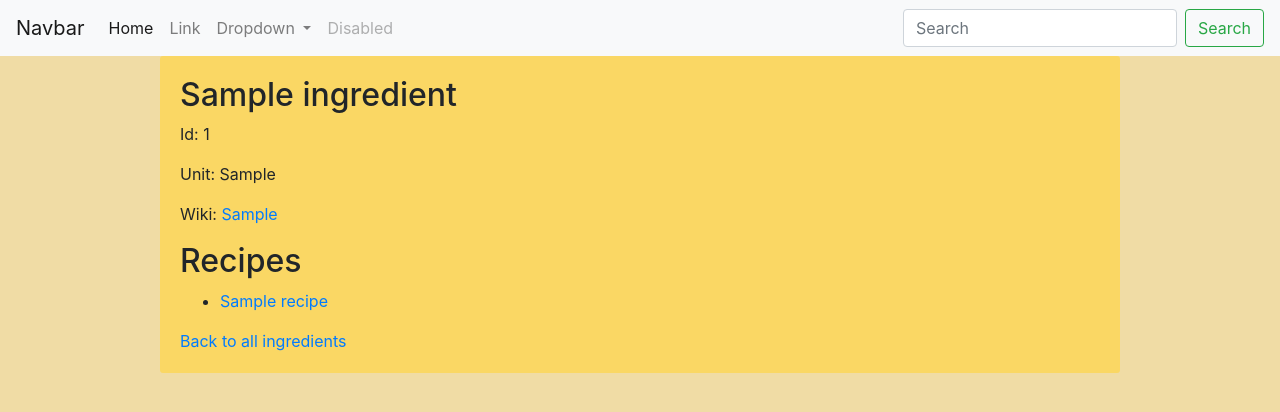
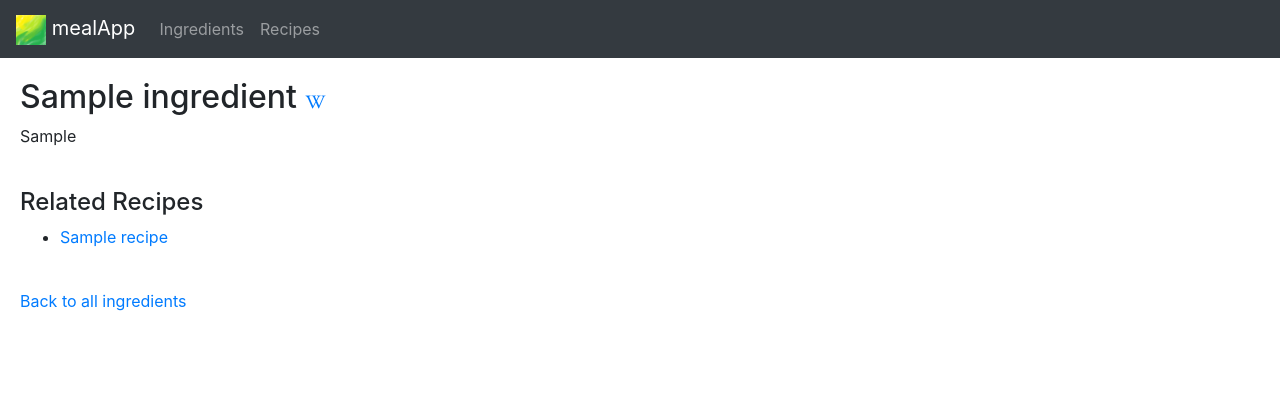
Before and after one commit to mamedc/meal_app, a Django app: page /ingredient/1/ in a window 1280 px wide. Shown: the top 412 px of the page. Run offline with Django 3.2, Linux system fonts and the light colour scheme; tables that the repository leaves empty hold one stand-in row (values such as "Sample post"); some libraries are stand-ins or nearby versions.

Commit message:
nav bar and others

```diff
--- a/ingredients/models.py
+++ b/ingredients/models.py
@@ -17,7 +17,7 @@ class Ingredient(models.Model):
 	wiki = models.URLField(max_length=250, default='')
 
 	def __str__(self):
-		return f"{self.name}, {self.unit}, {self.wiki}"
+		return f"{self.name}, {self.unit}"
 
 	def get_absolute_url(self):
 		return reverse('ingredient-page', kwargs={'ingredient_id': self.pk})
@@ -28,9 +28,13 @@ class Recipe(models.Model):
 	name = models.CharField(max_length=64)
 	recipe_yield = models.IntegerField()
 	recipeIngredients = models.ManyToManyField(Ingredient, through='IngrQuantity', related_name='rec_ingredients')
+	instructions = models.TextField()
 
 	def __str__(self):
-		return f"{self.name}, {self.recipe_yield}"
+		return f"{self.name}"
+
+
+
 class IngrQuantity(models.Model):
 	recipe = models.ForeignKey(Recipe, on_delete=models.CASCADE)
 	ingr = models.ForeignKey(Ingredient, on_delete=models.CASCADE)
--- a/ingredients/static/ingredients/style.css
+++ b/ingredients/static/ingredients/style.css
@@ -1,13 +1,21 @@
+/*
 body {
 	background:#f0dca5;
 }
+*/
 
- #div_1 {
-	padding:20px 20px 20px 20px;
+/*
+#div_1 {
+	padding:50px 20px 20px 20px;
 	width: 75%;
 	margin: 0 auto;
 	border-radius: 3px;
 	background-color: #fad764;
+}
+*/
+
+#div_1 {
+	padding:20px 5px 5px 20px;
 }
 
 #table_id {
@@ -17,3 +25,7 @@ body {
 .dataTables_filter {
 	float: right !important;
 }
+
+#wiki_link {
+  font-size: .5em;
+}
--- a/ingredients/templates/ingredients/base.html
+++ b/ingredients/templates/ingredients/base.html
@@ -12,6 +12,8 @@
     <script type="text/javascript" charset="utf8" src="https://cdn.datatables.net/1.10.19/js/jquery.dataTables.js"></script>
     <script type="text/javascript" src="{% static 'ingredients/my_script.js' %}"></script>
 
+    <script src="https://kit.fontawesome.com/9692705876.js"></script>
+
     {% if title %}
         <title>{{ title }}</title>
     {% else %}
@@ -22,39 +24,75 @@
 <body>
 
     <!-- Nav bar -->
-    <nav class="navbar navbar-expand-lg navbar-light bg-light">
-        <a class="navbar-brand" href="#">Navbar</a>
+    <nav class="navbar navbar-expand-lg navbar-dark bg-dark">
+
+        <!-- Logo and logo name -->
+        <a class="navbar-brand" href="#">
+            <img src="{% static 'ingredients/logo.png' %}" width="30" height="30" alt="">
+            mealApp
+        </a>
+
+        <!-- Toggler -->
         <button class="navbar-toggler" type="button" data-toggle="collapse" data-target="#navbarSupportedContent" aria-controls="navbarSupportedContent" aria-expanded="false" aria-label="Toggle navigation">
             <span class="navbar-toggler-icon"></span>
         </button>
 
+
         <div class="collapse navbar-collapse" id="navbarSupportedContent">
             <ul class="navbar-nav mr-auto">
+
+                <!-- Link Ingredients -->
+                {% if current_url == 'manage_ingredient' %}
                     <li class="nav-item active">
-            <a class="nav-link" href="#">Home <span class="sr-only">(current)</span></a>
+                        <a class="nav-link" href="{% url 'manage_ingredient' %}">Ingredients
+                            <!--span class="sr-only">(current)</span-->
+                        </a>
                     </li>
+                {% else %}
                     <li class="nav-item">
-            <a class="nav-link" href="#">Link</a>
+                        <a class="nav-link" href="{% url 'manage_ingredient' %}">Ingredients
+                        </a>
                     </li>
-          <li class="nav-item dropdown">
-            <a class="nav-link dropdown-toggle" href="#" id="navbarDropdown" role="button" data-toggle="dropdown" aria-haspopup="true" aria-expanded="false">
-              Dropdown
+                {% endif %}
+
+                <!-- Link Recipes -->
+                {% if current_url == 'recipes-page' %}
+                    <li class="nav-item active">
+                        <a class="nav-link" href="{% url 'recipes-page' %}">Recipes
+                            <!--span class="sr-only">(current)</span-->
                         </a>
+                    </li>
+                {% else %}
+                    <li class="nav-item">
+                        <a class="nav-link" href="{% url 'recipes-page' %}">Recipes
+                        </a>
+                    </li>
+                {% endif %}
+
+                <!-- Desabled Link -->
+                <!--li class="nav-item">
+                    <a class="nav-link disabled" href="#" tabindex="-1" aria-disabled="true">Disabled</a>
+                </li-->
+
+                <!-- Dropdown -->
+                <!--li class="nav-item dropdown">
+                    <a class="nav-link dropdown-toggle" href="#" id="navbarDropdown" role="button" data-toggle="dropdown" aria-haspopup="true" aria-expanded="false">Dropdown</a>
                     <div class="dropdown-menu" aria-labelledby="navbarDropdown">
                         <a class="dropdown-item" href="#">Action</a>
                         <a class="dropdown-item" href="#">Another action</a>
                         <div class="dropdown-divider"></div>
                         <a class="dropdown-item" href="#">Something else here</a>
                     </div>
-          </li>
-          <li class="nav-item">
-            <a class="nav-link disabled" href="#" tabindex="-1" aria-disabled="true">Disabled</a>
-          </li>
+                </li-->
+
             </ul>
-        <form class="form-inline my-2 my-lg-0">
+
+            <!-- Search form -->
+            <!--form class="form-inline my-2 my-lg-0">
                 <input class="form-control mr-sm-2" type="search" placeholder="Search" aria-label="Search">
                 <button class="btn btn-outline-success my-2 my-sm-0" type="submit">Search</button>
-        </form>
+            </form-->
+
         </div>
     </nav>
 
--- a/ingredients/templates/ingredients/ingredient.html
+++ b/ingredients/templates/ingredients/ingredient.html
@@ -3,13 +3,19 @@
 
 {% block content %}
 <div id="div_1">
-	<h2>{{ ingredient.name }}</h2>
-	<p>Id: {{ ingredient.id }}</p>
-	<p>Unit: {{ ingredient.unit }}</p>
-	<p>Wiki: <a href="{{ ingredient.wiki }}" target="_blank">{{ ingredient.wiki }}</a></p>
 
+	<h2>{{ ingredient.name }}
+		<span id='wiki_link'>
+			<a href="{{ ingredient.wiki }}" target="_blank">
+				<i class="fab fa-wikipedia-w"></i>
+			</a>
+		</span>
+	</h2>
 
-	<h2>Recipes</h2>
+	<p>{{ ingredient.unit }}</p>
+
+	<br>
+	<h4>Related Recipes</h4>
 
 	<ul>
 		{% for recipe in recipes %}
@@ -19,8 +25,8 @@
 		{% endfor %}
 	</ul>
 
-
-	<a href="{% url 'ingredients-page' %}">Back to all ingredients</a>
+	<br>
+	<a href="{% url 'manage_ingredient' %}">Back to all ingredients</a>
 
 </div>
 {% endblock content %}
--- a/ingredients/views.py
+++ b/ingredients/views.py
@@ -1,6 +1,6 @@
 from django.http import HttpResponse, Http404, HttpResponseRedirect
 from django.shortcuts import render, redirect
-from django.urls import reverse
+from django.urls import reverse, resolve
 from django.views.generic import ListView, DetailView, CreateView, FormView, TemplateView
 from .models import Ingredient, Recipe, IngrQuantity
 from .forms import RecipeForm
@@ -13,7 +13,9 @@ def ingredients(request):
 
 
 def recipes(request):
-	context = {'recipes': Recipe.objects.all()}
+	context = {
+		'current_url': resolve(request.path_info).url_name,
+		'recipes': Recipe.objects.all()}
 	return render(request, 'ingredients/recipes.html', context)
 
 
@@ -185,7 +187,11 @@ from django.forms.models import modelformset_factory
 from django.shortcuts import render_to_response
 
 def manage_ingredient(request):
-    context = {'ingredients': Ingredient.objects.all()}
+
+	context = {
+		'current_url': resolve(request.path_info).url_name,
+		'ingredients': Ingredient.objects.all()}
+
     #IngredientFormSet = modelformset_factory(
     #	Ingredient, fields=('name', 'unit', 'wiki'))
     #if request.method == 'POST':
@@ -198,4 +204,4 @@ def manage_ingredient(request):
     #return render_to_response("ingredients/manage_ingredients.html", {
     #    "formset": formset,
     #})
-    return render(request, 'ingredients/manage_ingredients.html', context)
+	return render(request, 'ingredients/manage_ingredients.html', context)
--- a/meal_app/urls.py
+++ b/meal_app/urls.py
@@ -36,8 +36,8 @@ urlpatterns = [
 
     path('ingredients/new/', IngredientCreateView.as_view(), name='ingredient-create'),
 
-    #path('recipes/', ingrs_views.recipes, name='recipes-page'),
-    path('recipes/', RecipeListView.as_view(), name='recipes-page'),
+    path('recipes/', ingrs_views.recipes, name='recipes-page'),
+    #path('recipes/', RecipeListView.as_view(), name='recipes-page'),
 
     path('recipe/<int:recipe_id>/', ingrs_views.recipe, name='recipe-page'),
     #path('recipe/<int:pk>/', RecipeDetailView.as_view(), name='recipe-page'),
```
Also changed, not shown: ingredients/templates/ingredients/manage_ingredients.html (+7 -3 lines), ingredients/templates/ingredients/recipe.html (+11 -14 lines), ingredients/templates/ingredients/recipes.html (+7 -10 lines), ingredients/static/ingredients/logo.png (added). Lines whose indentation alone changed are shown as unchanged.
